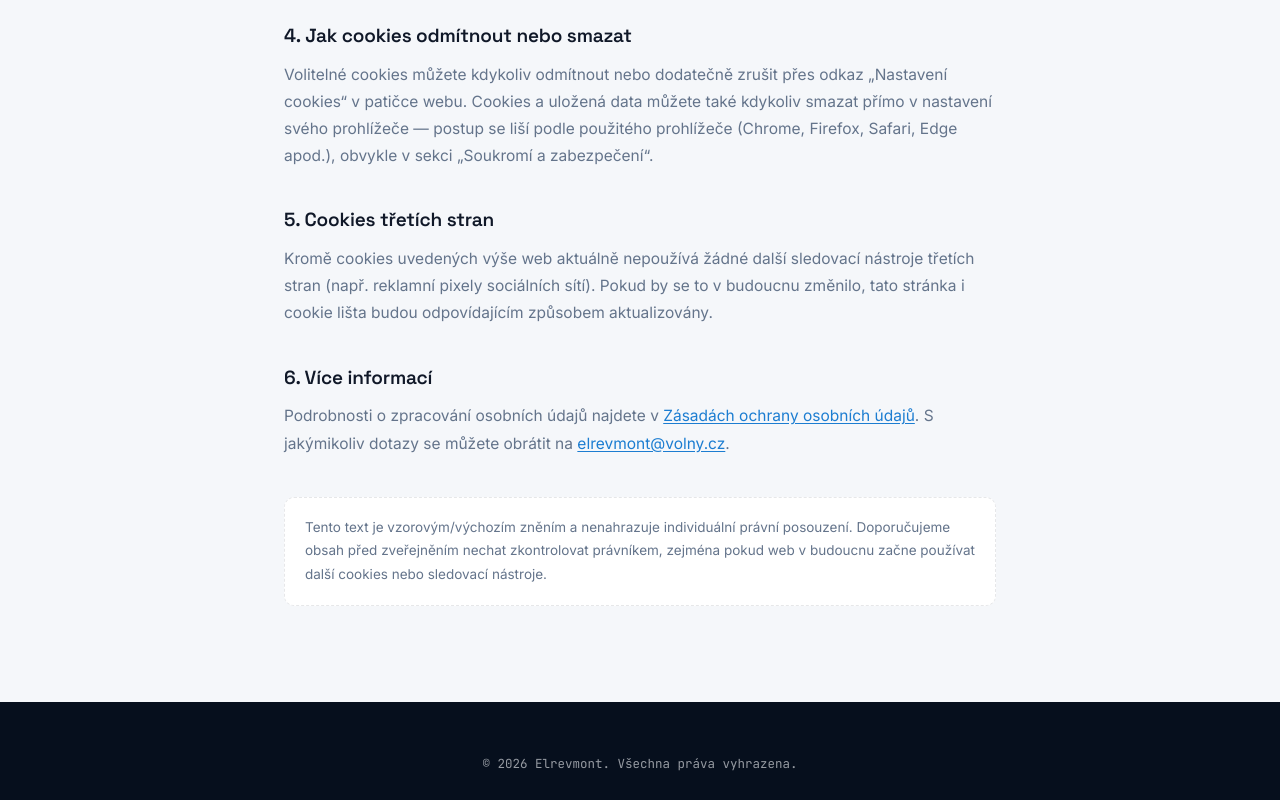
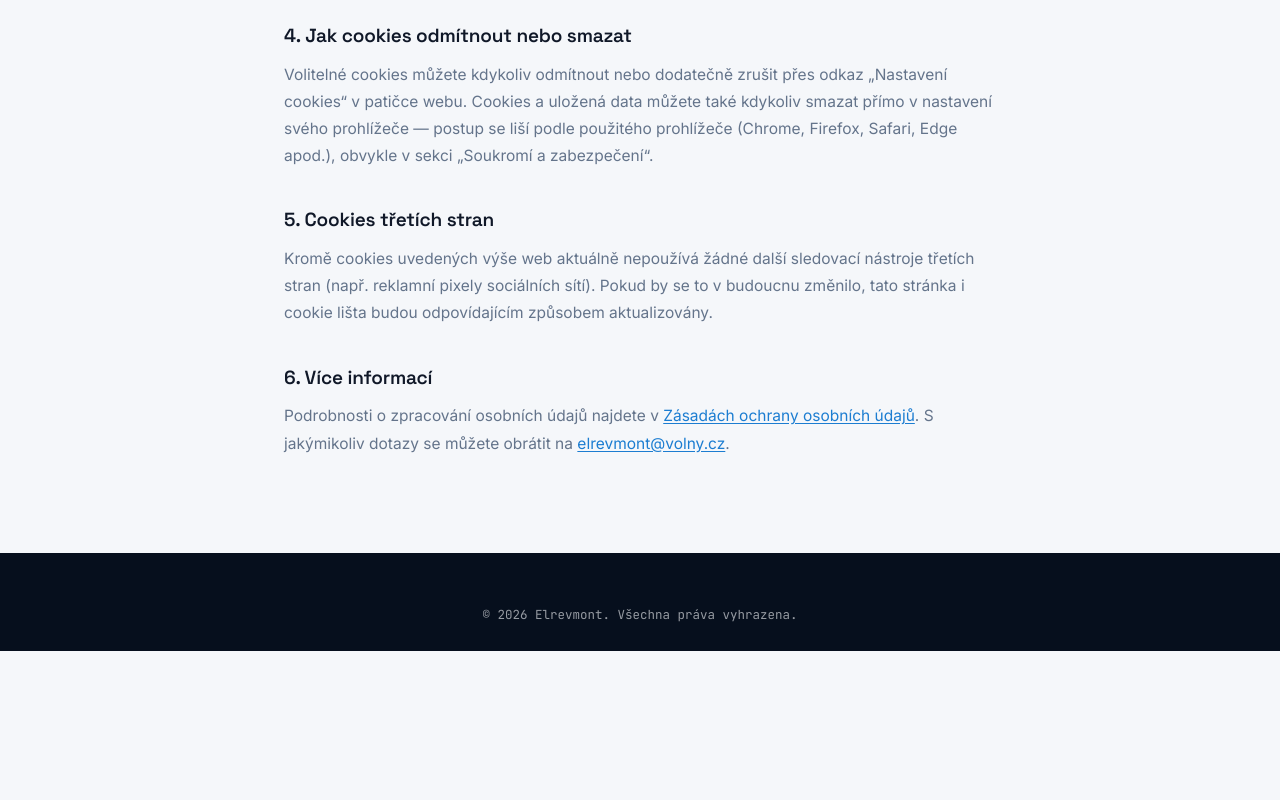
Before and after one commit to PetrBroz-ofc/elrevmont, a website: page cookies.html in a window 1280 px wide. Shown: the part 1181-1981 px from the top of the page. After the commit the page ends 1832 px from the top, so only its background shows below. Drawn offline with Linux system fonts and the light colour scheme.

Commit message:
Update cookies.html

```diff
--- a/cookies.html
+++ b/cookies.html
@@ -112,12 +112,7 @@
         <a href="mailto:elrevmont@volny.cz">elrevmont@volny.cz</a>.
       </p>
 
-      <p class="legal-disclaimer">
-        Tento text je vzorovým/výchozím zněním a nenahrazuje individuální
-        právní posouzení. Doporučujeme obsah před zveřejněním nechat
-        zkontrolovat právníkem, zejména pokud web v budoucnu začne používat
-        další cookies nebo sledovací nástroje.
-      </p>
+
     </div>
   </div>
 </main>
```
